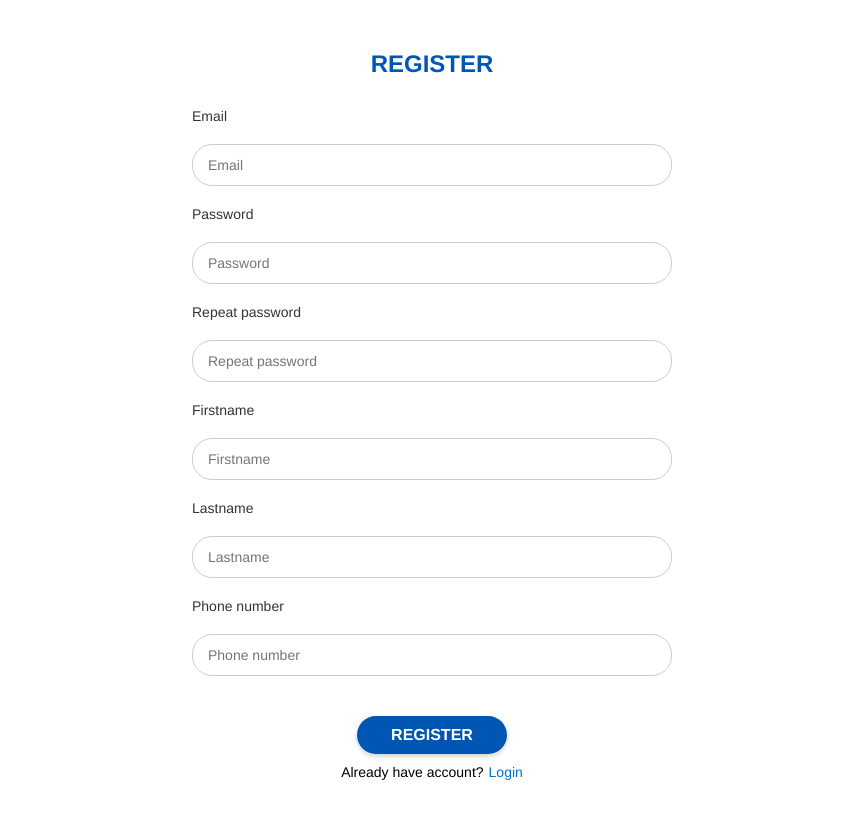
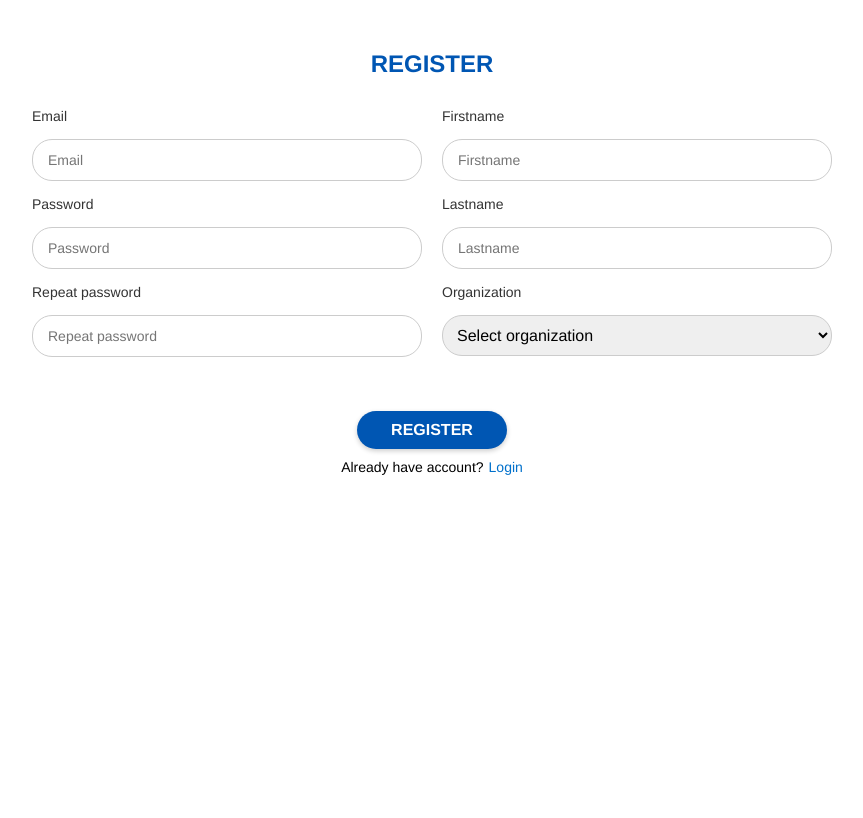
Before and after one commit to MladenPetric/PublicKeyInfrastructure, an Angular app in the folder front/: page /register in a window 1280 px wide. Shown: the top 818 px of the page, without its empty margins (208-1071 px from the left). Built offline with nearby package versions, Linux system fonts and the light colour scheme.

Commit message:
[EDIT] Register

```diff
--- a/front/src/app/login/login.component.ts
+++ b/front/src/app/login/login.component.ts
@@ -14,8 +14,8 @@ export class LoginComponent {
   constructor(private router: Router) {}
 
   onLogin() {
-    localStorage.setItem('userRole', 'ADMIN'); // OVO IDE DINAMICKI U ZAVISNOSTI KO SE ULOGUJE
-    this.router.navigate(['/admin']);  // OVO IDE DINAMICKI U ZAVISNOSTI KO SE ULOGUJE
+    localStorage.setItem('userRole', 'USER'); // OVO IDE DINAMICKI U ZAVISNOSTI KO SE ULOGUJE
+    this.router.navigate(['/user']);  // OVO IDE DINAMICKI U ZAVISNOSTI KO SE ULOGUJE
   }
 
 }
--- a/front/src/app/register/register.component.css
+++ b/front/src/app/register/register.component.css
@@ -21,10 +21,16 @@
 
   .form-row {
     display: flex;
+    justify-content: space-between;
+    width: 100%;
+    gap: 20px;
+  }
+
+  .form-column {
+    display: flex;
     flex-direction: column;
-    gap: 10px;
-    width: 60%;
-    gap: 20px;
+    gap: 15px;
+    width: 40%;
   }
 
 
@@ -90,3 +96,19 @@
     color: #0056b3;
     border: 1px solid #0056b3;
   }
+
+  .form-row select {
+    width: 100%;
+    padding: 10px;
+    margin-bottom: 15px;
+    border: 1px solid #ccc;
+    border-radius: 20px;
+    font-size: 16px;
+}
+
+.form-column {
+    display: flex;
+    flex-direction: column;
+    gap: 15px;
+    flex: 1;
+  }
--- a/front/src/app/register/register.component.html
+++ b/front/src/app/register/register.component.html
@@ -3,6 +3,7 @@
     <form class="register-form">
 
       <div class="form-row">
+        <div class="form-column">
           <label for="email">Email</label>
           <input type="email" id="email" placeholder="Email" />
 
@@ -11,15 +12,21 @@
 
           <label for="repeat-password">Repeat password</label>
           <input type="password" id="repeat-password" placeholder="Repeat password" />
+        </div>
 
+        <div class="form-column">
           <label for="firstname">Firstname</label>
           <input type="text" id="firstname" placeholder="Firstname" />
 
           <label for="lastname">Lastname</label>
           <input type="text" id="lastname" placeholder="Lastname" />
 
-          <label for="phone">Phone number</label>
-          <input type="tel" id="phone" placeholder="Phone number" />
+          <label for="organization">Organization</label>
+          <select id="organization" [(ngModel)]="selectedOrganization" name="organization">
+            <option value="" disabled selected>Select organization</option>
+            <option *ngFor="let org of organizations" [value]="org">{{ org }}</option>
+          </select>
+        </div>
       </div>
 
       <div class="form-footer">
--- a/front/src/app/register/register.component.ts
+++ b/front/src/app/register/register.component.ts
@@ -7,7 +7,15 @@ import { Component } from '@angular/core';
   styleUrl: './register.component.css'
 })
 export class RegisterComponent {
-
+  organizations: string[] = [
+    'Google',
+    'Microsoft',
+    'Tesla',
+    'Amazon',
+    'OpenAI',
+    'SpaceX'
+  ];
+  selectedOrganization: string = '';
   onRegister(){
 
   }
```
